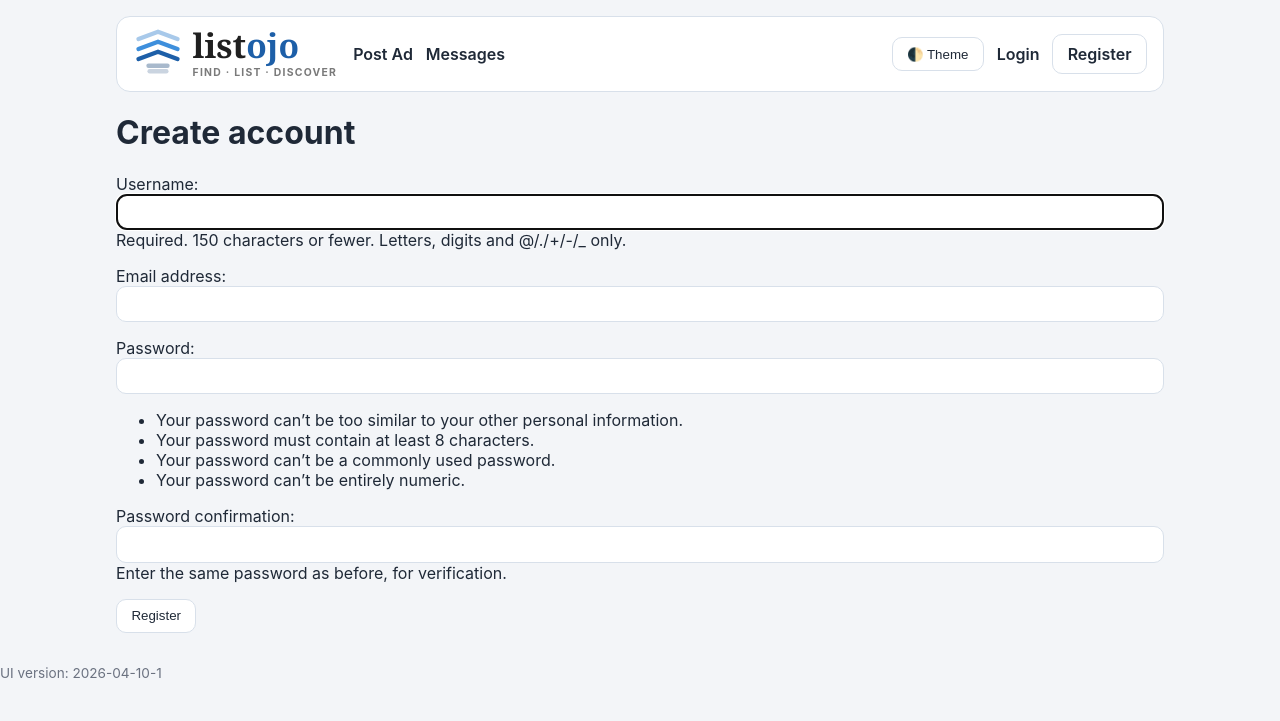
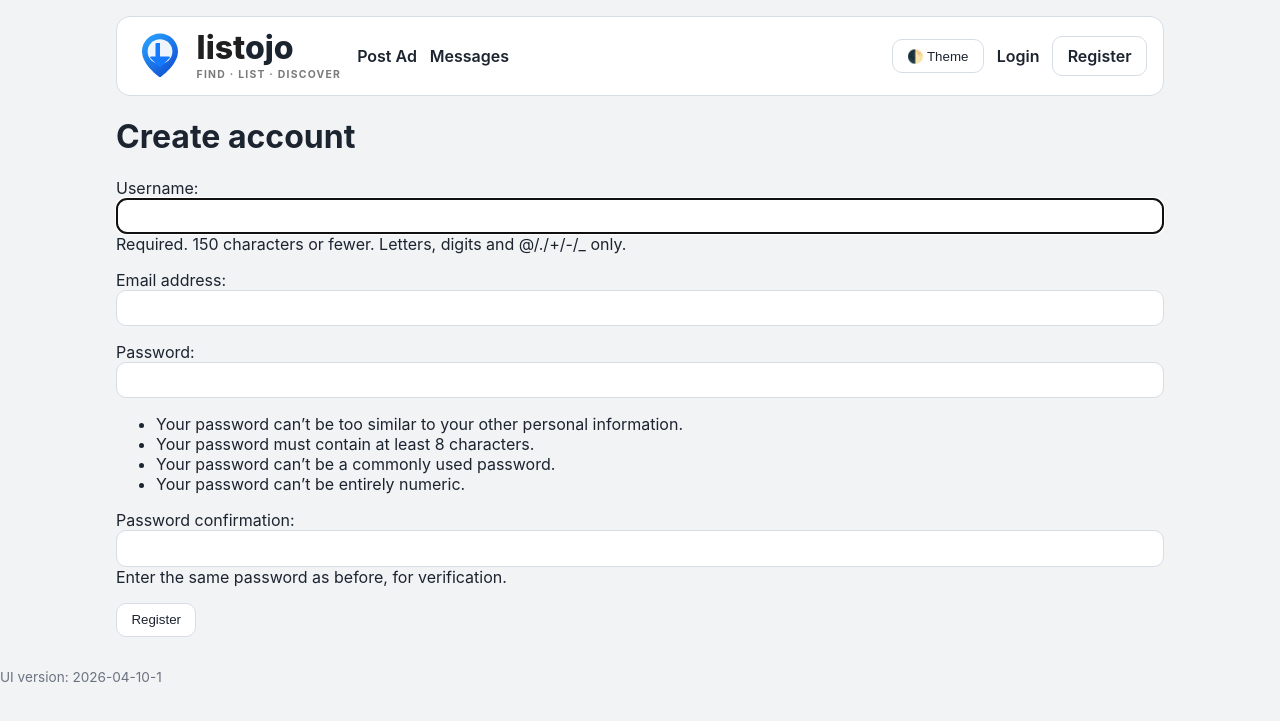
Before and after one commit to saichand003/classifieds, a Django app: page /accounts/register/ in a window 1280 px wide. Shown: the top 721 px of the page. Run offline with Django 5.2, Linux system fonts and the light colour scheme.

Commit message:
Adopt new Listojo logo mark and brand palette

```diff
--- a/static/styles.css
+++ b/static/styles.css
@@ -1,11 +1,11 @@
 :root {
-  --bg: #f3f5f8;
+  --bg: #f1f3f5;
   --surface: #ffffff;
-  --text: #1f2937;
+  --text: #1c2430;
   --muted: #6b7280;
-  --primary: #2563eb;
-  --primary-2: #38bdf8;
-  --border: #d8e0ea;
+  --primary: #157aff;
+  --primary-2: #0e47cf;
+  --border: #d7dde6;
 }
 
 :root.dark {
@@ -13,8 +13,8 @@
   --surface: #111827;
   --text: #e5e7eb;
   --muted: #94a3b8;
-  --primary: #22d3ee;
-  --primary-2: #38bdf8;
+  --primary: #4da3ff;
+  --primary-2: #0e47cf;
   --border: #263246;
 }
 
@@ -42,12 +42,12 @@ body {
 }
 .nav-left { display: flex; align-items: center; gap: 1rem; flex-wrap: wrap; }
 .brand { display: flex; align-items: center; gap: .6rem; text-decoration: none; }
-.logo-mark { height: 50px; width: auto; }
+.logo-mark { height: 54px; width: auto; }
 .wordmark-wrap { display: flex; flex-direction: column; line-height: 1; }
-.wordmark { font-family: Georgia, 'Times New Roman', serif; font-size: 2.1rem; font-weight: 700; }
+.wordmark { font-family: Sora, Inter, Arial, sans-serif; font-size: 2rem; font-weight: 800; }
 .wordmark-dark { color: #202020; }
 .dark .wordmark-dark { color: #f3f4f6; }
-.wordmark-blue { color: #1d5fa8; }
+.wordmark-blue { color: #1c2430; }
 .tagline { margin-top: .34rem; font-size: .65rem; letter-spacing: .12em; color: #7a7a7a; font-weight: 700; }
 .dark .tagline { color: #cbd5e1; }
 
```
Also changed, not shown: static/mark.svg.
